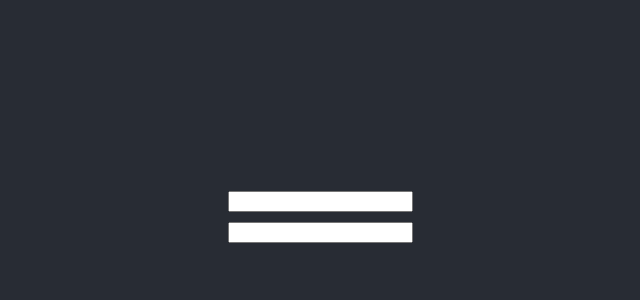
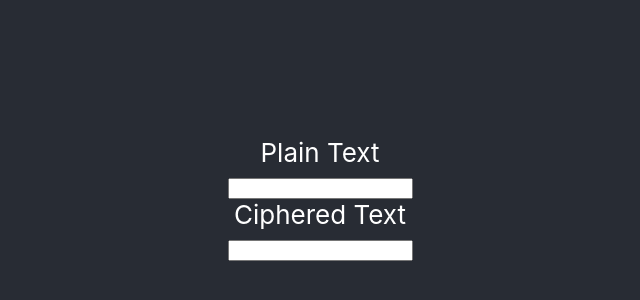
Before and after one commit to StefanLazovic/caesar_cipher, a React (Create React App) app: page / in a window 1280 px wide. Shown: the part 188-488 px from the top of the page, without its empty margins (320-960 px from the left). Built offline with nearby package versions, Linux system fonts and the light colour scheme.

Commit message:
for every random input letter, we have a unique index number in the alphabetical array

```diff
--- a/src/components/TextToCipher.jsx
+++ b/src/components/TextToCipher.jsx
@@ -2,8 +2,13 @@ import React, { Component } from 'react';
 
 class TextToCipher extends Component {
   state = {
-    input: {}
+    input: {
+      //////////  0    1    2    3    4    5    6    7    8    9   10   11   12   13   14   15   16   17   18   19   20   21   22   23   24   25
+      alphabet: ['a', 'b', 'c', 'd', 'e', 'f', 'g', 'h', 'i', 'j', 'k', 'l', 'm', 'n', 'o', 'p', 'q', 'r', 's', 't', 'u', 'v', 'w', 'x', 'y', 'z'],
+      shifalph: ['d', 'e', 'f', 'g', 'h', 'i', 'j', 'k', 'l', 'm', 'n', 'o', 'p', 'q', 'r', 's', 't', 'u', 'v', 'w', 'x', 'y', 'z', 'a', 'b', 'c']
+    }
   }
+
 
   handleChange = (e) => {
     this.setState({
@@ -14,13 +19,32 @@ class TextToCipher extends Component {
     })
   }
 
-  render() {
+  tryCipher = () => {
+    const { alphabet, text } = this.state.input;
+    if (text) {
+      let textArray = [];
+      for (let i = 0; i < text.length; i++) {
+        textArray.push(text[i]);
+        if (alphabet.includes(textArray[i])) {
+          console.log(alphabet.indexOf(textArray[i]));
+        }
+      }
+    }
+  }
+
+  render() {console.log(this.state);
+    const { text, cipheredText } = this.state.input;
     return (
       <div>
         <form>
-          <input type="text" name="text" onChange={this.handleChange} /><br/>
-          <input type="text" name="cipheredText" onChange={this.handleChange} />
+          <label htmlFor="text">Plain Text</label><br/>
+          <input type="text" id="text" name="text" onChange={this.handleChange} /><br/>
+
+          <label htmlFor="cipheredText">Ciphered Text</label><br/>
+          <input type="text" id="cipheredText" name="cipheredText" onChange={this.handleChange} />
         </form>
+        <p>{this.tryCipher()}</p>
+        <p>{cipheredText}</p>
       </div>
     );
   }
```
